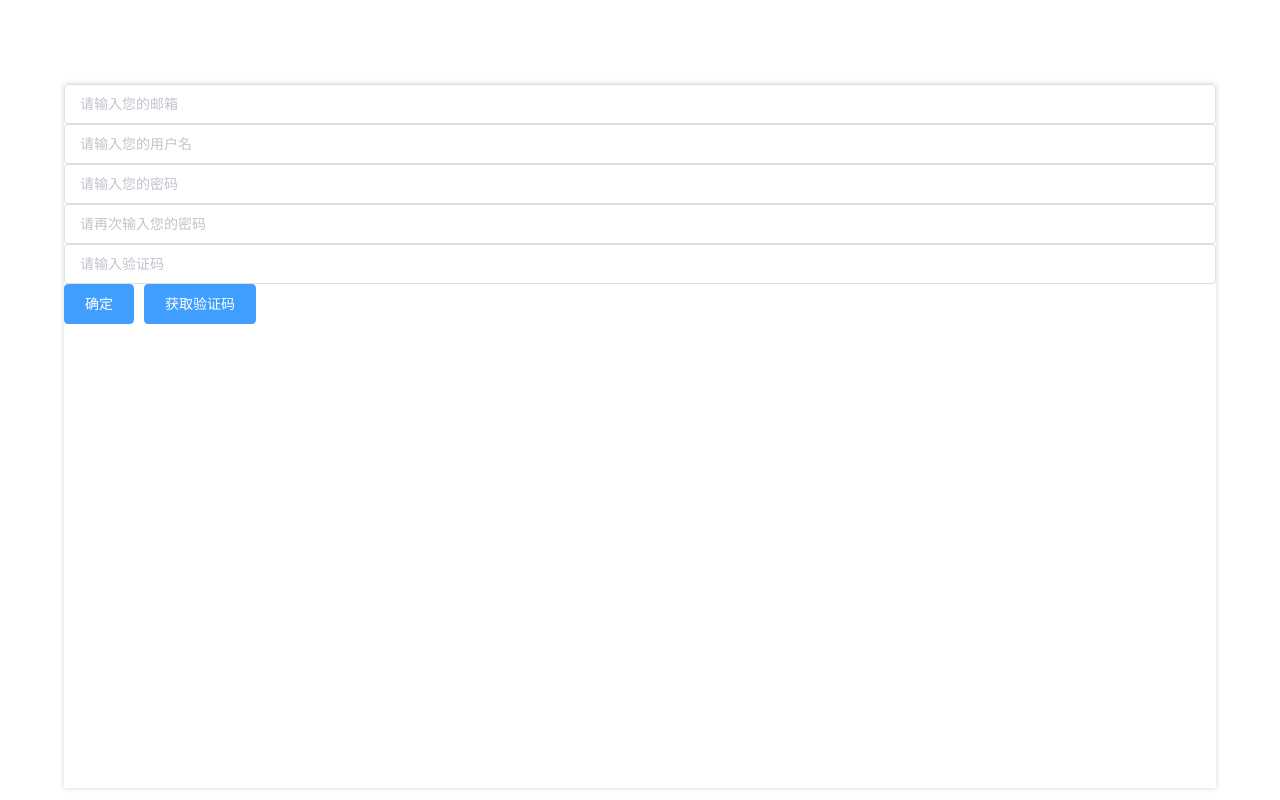
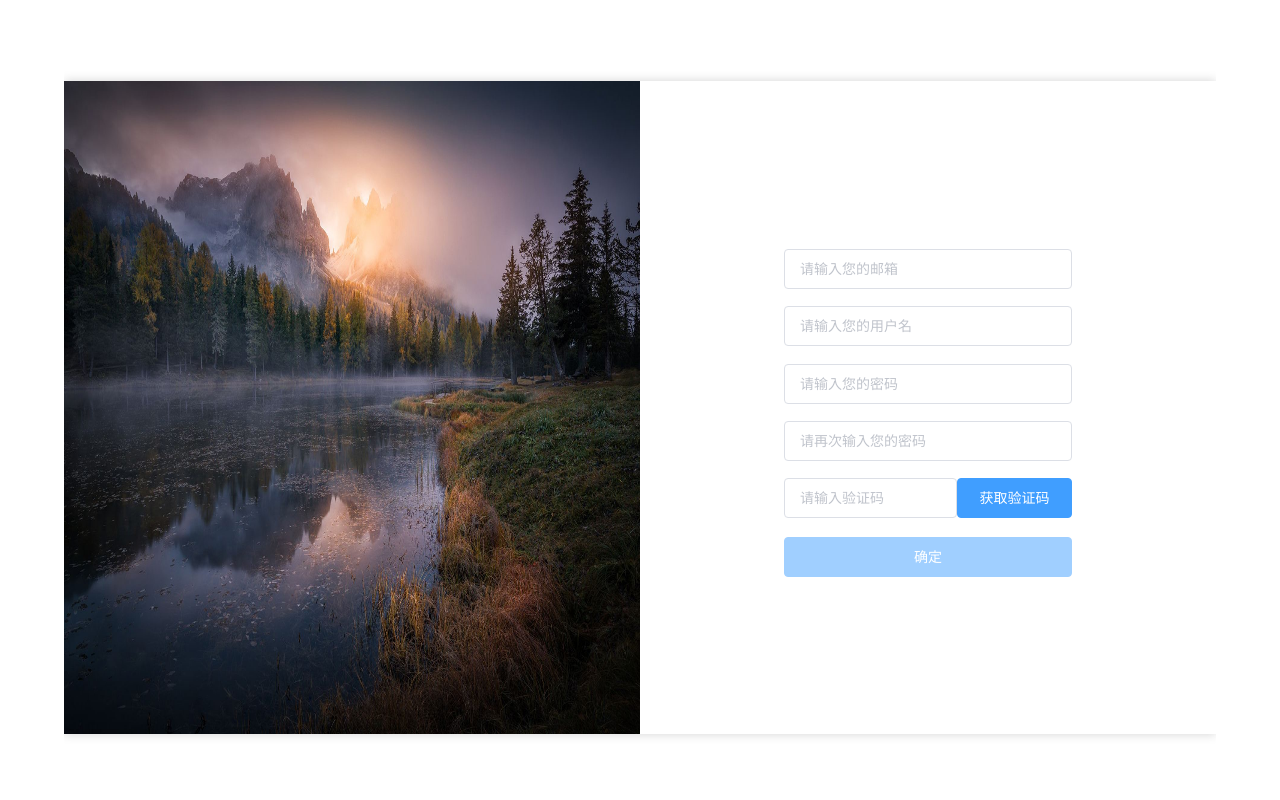
Before and after one commit to Wulize/graduation-pro-front-end, a Vue app: page /register in a window 1280 px wide. Built offline with nearby package versions, Linux system fonts and the light colour scheme.

Commit message:
注册组件前端界面

```diff
--- a/public/index.html
+++ b/public/index.html
@@ -8,9 +8,9 @@
     <title><%= htmlWebpackPlugin.options.title %></title>
   </head>
   <body>
-    <noscript>
+    <!-- <noscript>
       <strong>We're sorry but <%= htmlWebpackPlugin.options.title %> doesn't work properly without JavaScript enabled. Please enable it to continue.</strong>
-    </noscript>
+    </noscript> -->
     <div id="app"></div>
     <!-- built files will be auto injected -->
   </body>
--- a/src/App.vue
+++ b/src/App.vue
@@ -29,16 +29,17 @@ export default class App extends Vue {
 }
 .travel-wrapper {
   width: 90vw;
-  height: 100vh;
+  height: 96vh; // 100vh会出现滚动条
   margin-left: 5vw;
+  overflow: hidden;
   .travel-nav {
     height: 10%;
   }
   .travel-content {
-    height: 88%;
+    height: 85%;
     background: white;
     margin-top: 4px;
-    box-shadow: 0 0 5px lightgray;
+    box-shadow: 0 0 10px lightgray;
   }
 }
 </style>
--- a/src/views/Register.vue
+++ b/src/views/Register.vue
@@ -1,36 +1,119 @@
 <template>
   <div class="login-wrapper">
-    <el-input v-model="userEmail" placeholder="请输入您的邮箱"></el-input>
-    <el-input v-model="userName" placeholder="请输入您的用户名"></el-input>
-    <el-input v-model="userCode1" placeholder="请输入您的密码" showPassword></el-input>
-    <el-input v-model="userCode2" placeholder="请再次输入您的密码" showPassword></el-input>
-    <el-input v-model="userValidation" placeholder="请输入验证码"></el-input>
-    <el-button type="primary">确定</el-button>
-    <el-button type="primary" @click="getValidation">获取验证码</el-button>
+    <!-- 注册页图片 -->
+    <div class="image-wrapper">
+      <img src="@/assets/images/register/register01.jpg" />
+    </div>
+    <!-- 注册页输入 -->
+    <div class="input-wrapper">
+      <div class="email-wrapper">
+        <el-input v-model="userEmail" placeholder="请输入您的邮箱" class="user-input"></el-input>
+        <div class="input-tips"></div>
+      </div>
+      <div class="name-wrapper">
+        <el-input v-model="userName" placeholder="请输入您的用户名" class="user-input"></el-input>
+        <div class="input-tips"></div>
+      </div>
+      <div class="password-wrapper">
+        <el-input v-model="userCode1" placeholder="请输入您的密码" showPassword class="user-input"></el-input>
+        <div class="input-tips"></div>
+      </div>
+      <div class="password-wrapper">
+        <el-input v-model="userCode2" placeholder="请再次输入您的密码" showPassword class="user-input">
+        </el-input>
+        <div class="input-tips"></div>
+      </div>
+      <div class="code-wrapper">
+        <el-input v-model="userValidation" placeholder="请输入验证码" class="user-input"></el-input>
+        <el-button type="primary" class="validation-code" @click="getValidation" :disabled="ifValidationForbidden">{{validationMessage}}</el-button>
+      </div>
+      <div class="confirm-wrapper">
+        <el-button type="primary" class="confirm" :disabled="ifConfirmForbidden">确定</el-button>
+      </div>
+
+    </div>
   </div>
 </template>
 
-<script>
+<script lang='ts'>
 import { Component, Vue } from 'vue-property-decorator'
 @Component
 export default class Register extends Vue {
-  userName = ''
-  userEmail = ''
-  userCode1 = ''
-  userCode2 = ''
-  userValidation = ''
+  userName = '' //用户名
+  userEmail = '' //用户邮箱
+  userCode1 = '' // 用户密码1
+  userCode2 = '' // 用户密码2
+  userValidation = '' // 用户输入验证码
+  validationMessage = '获取验证码' // 获取验证码按钮的显示信息
+  // 未点击前：获取验证码
+  // 点击后：倒计时
+  countDown = 60 // 倒计时
+  ifConfirmForbidden = true // 是否禁用确定按钮
+  ifValidationForbidden = false // 是否禁用获取验证码按钮
 
   getValidation() {
-    console.log('等待验证码')
-    axios({
-      url: 'localhost:3000/users/email',
-      method: 'get',
-    }).then((code) => {
-      alert(code)
-    })
+    this.ifConfirmForbidden = false
+    this.ifValidationForbidden = true
+    this.validationMessage = this.countDown + 's'
+    this.getCountDown()
+  }
+
+  getCountDown() {
+    // 获取倒计时
+    if (this.countDown == 0) {
+      return
+    } else {
+      setTimeout(() => {
+        this.countDown--
+        this.validationMessage = this.countDown + 's'
+        this.getCountDown()
+      }, 1000)
+    }
   }
 }
 </script>
 
-<style>
+<style lang="scss" scoped>
+.login-wrapper {
+  width: 100%;
+  height: 100%;
+  display: flex;
+  .image-wrapper {
+    width: 50%;
+    height: 100%;
+    img {
+      width: 100%;
+      height: 100%;
+    }
+  }
+  .input-wrapper {
+    width: 50%;
+    display: flex;
+    flex-direction: column;
+    justify-content: center;
+    // align-items: center;
+    height: 100%;
+    text-align: center;
+    div {
+      margin-top: 1%;
+      .user-input {
+        width: 50%;
+      }
+    }
+    .code-wrapper {
+      .validation-code {
+        width: 20%;
+      }
+      .user-input {
+        width: 30%;
+      }
+    }
+    .confirm-wrapper {
+      margin-top: 3.2%;
+      .confirm {
+        width: 50%;
+      }
+    }
+  }
+}
 </style>
```
Also changed, not shown: src/assets/images/register/register01.jpg (added), src/assets/logo.png (deleted).
